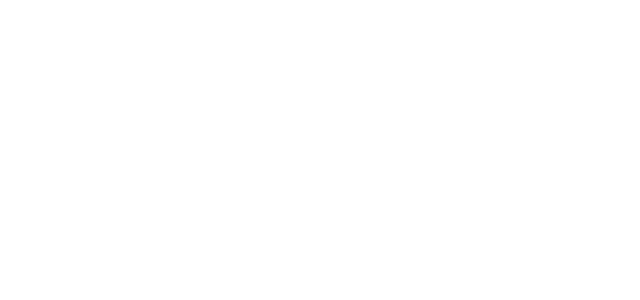
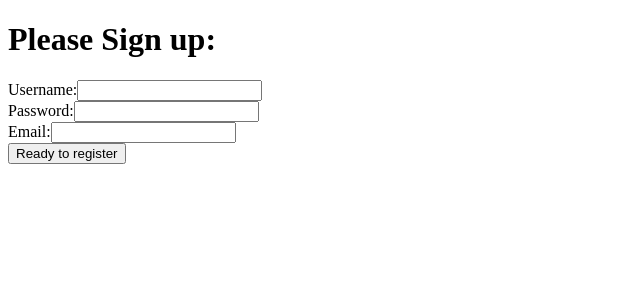
Before and after one commit to NamLNH/DCFitness, a Vue app in the folder vue_project/: page /signup in a window 1280 px wide. Before the commit this address had no page. Shown: the top 300 px of the page, without its empty margins (0-640 px from the left). Built offline with nearby package versions, Linux system fonts and the light colour scheme.

Commit message:
Quan done with SignUp

```diff
--- /dev/null
+++ b/vue_project/src/components/SignUp.vue
@@ -0,0 +1,54 @@
+<template>
+    <div>
+        <h1>Please Sign up:</h1>
+        <form>
+            <div>
+                <label for="studentId">Username:</label>
+                <input type="text" id="studentId" v-model="userNewRegister.username"/>
+            </div>
+            <div>
+                <label for="password">Password:</label>
+                <input type="password" id="password" v-model="userNewRegister.password"/>
+            </div>
+            <div>
+                <label for="email">Email:</label>
+                <input type="text" id="email" v-model="userNewRegister.email"/>
+            </div>
+        </form>
+        <button type="submit" @click="signup">Ready to register</button>
+        <p>{{ message }}</p>
+    </div>
+  </template>
+<script>
+  import LoginService from "../services/LoginService";
+  export default {
+    data(){
+        return{
+            userNewRegister: {username: "", password: "",email:""},
+            message: ""
+        };
+    },
+    methods:{
+        signup(){
+            LoginService.signup(this.userNewRegister).then(response => {
+                console.log(response)
+                var newUser = response.data;
+                console.log(newUser);
+                localStorage.setItem("uid",newUser.id);
+                this.$router.push({name:"userProfile"});
+            })
+            .catch(e =>  {
+                console.log(e)
+                    this.userNewRegister.username ="";
+                    this.userNewRegister.password ="";
+                    this.userNewRegister.email ="";
+                    this.message = e.response.data.message;
+                    console.log(e.response.data);
+            })
+        }
+    },
+    mounted(){
+        this.message = "";
+    }
+  }
+</script>
--- a/vue_project/src/components/UserLogin.vue
+++ b/vue_project/src/components/UserLogin.vue
@@ -13,6 +13,7 @@
       </form>
       <button type="submit" @click="login">Login</button>
       <p>{{ message }}</p>
+      <router-link to="/signup" ><button>SIGN-UP</button></router-link>
   </div>
 </template>
 <script>
--- a/vue_project/src/router/index.js
+++ b/vue_project/src/router/index.js
@@ -3,6 +3,7 @@
 import UserProfile from "../components/UserProfile.vue";
 import VideoView from "../components/VideoView.vue";
 import HomePage from "@/components/HomePage.vue";
+import SignUp from "@/components/SignUp.vue";
 
 const routes = [
     {
@@ -29,6 +30,12 @@
         name: "homePage",
         component: HomePage,
         meta: { titile: 'DC Fitness'}
+    },
+    {
+        path: "/signup",
+        name: "signUpPage",
+        component: SignUp,
+        meta: { titile: 'DC Fitness'}
     }
 ]
 
--- a/vue_project/src/services/LoginService.js
+++ b/vue_project/src/services/LoginService.js
@@ -4,8 +4,11 @@
     login(data){
         console.log(data);
         return http.post("/login",data);
+    }
+    signup(data){
+        return http.post("/users/signup",data);
+    }
 
-    }
 }
 
 export default new LoginService();
```
Also changed, not shown: 27 other files (tests, documents, lock files or other folders).
